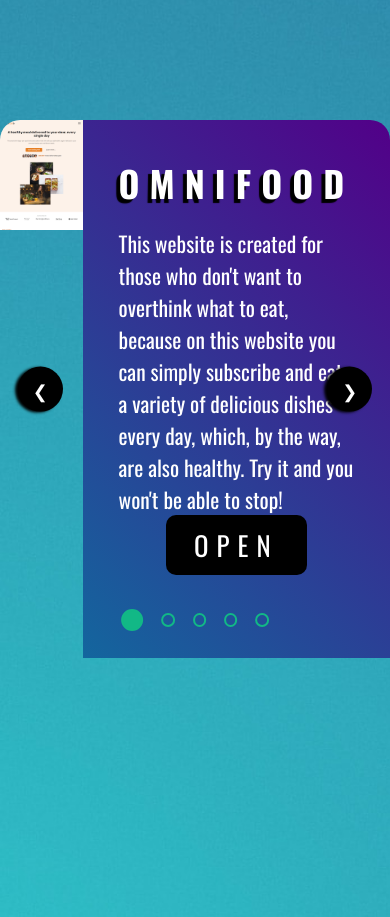
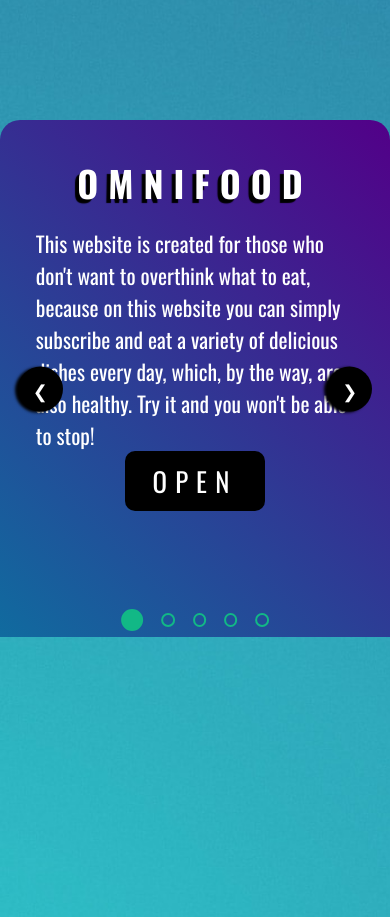
Before and after one commit to Crescent17/cv, a React (Vite) app: page / in a window 390 px wide. Shown: the part 2600-3517 px from the top of the page. Built offline with nearby package versions, Linux system fonts and the light colour scheme.

Commit message:
add media query to change grid container's number of columns and rows

```diff
--- a/src/components/slider/GridContainer.jsx
+++ b/src/components/slider/GridContainer.jsx
@@ -12,12 +12,15 @@ const Grid = styled.div`
   transform: translateX(${props => {
     return `${(props.$number - props.$currentSlide) * 100}%`
   }});
+  @media(max-width: 57rem) {
+    grid-template-columns: 1fr;
+    grid-template-rows: repeat(2, 1fr);
+  }
 `
 
 export default function GridContainer({number, currentSlide, children}) {
     return (
         <Grid $number={number} $currentSlide={currentSlide}>
-            Hello
             {children}
         </Grid>
     )
```
